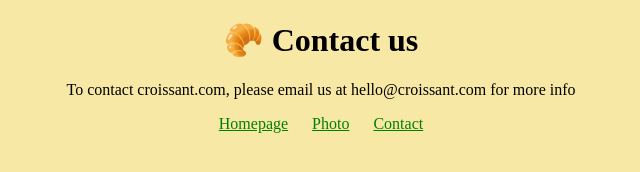
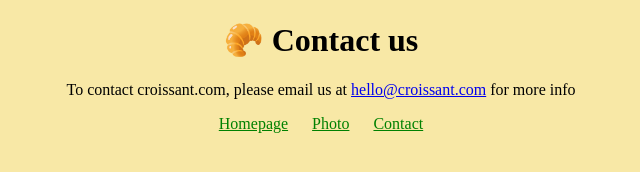
Before and after one commit to Kanica94/Croissant, a plain HTML site: page contact.html in a window 1280 px wide. Shown: the whole page, without its empty margins (319-959 px from the left). Drawn offline with Linux system fonts and the light colour scheme.

Commit message:
Updated contact email

```diff
--- a/contact.html
+++ b/contact.html
@@ -9,8 +9,8 @@
   <body>
     <h1>🥐 Contact us</h1>
     <p>
-      To contact croissant.com, please email us at hello@croissant.com for more
-      info
+      To contact croissant.com, please email us at
+      <a href="mailto:hello@croissant.com">hello@croissant.com</a> for more info
     </p>
     <div class="links">
       <a href="/">Homepage</a>
```
